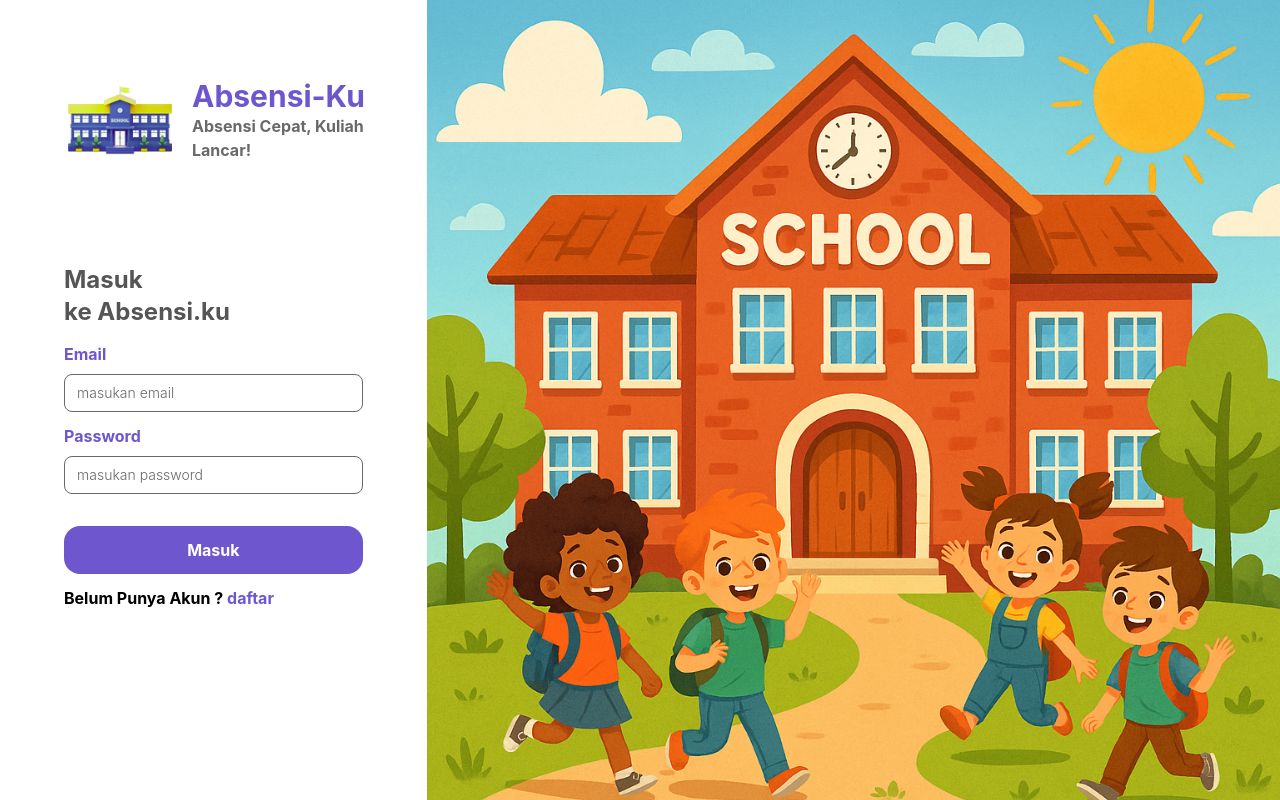
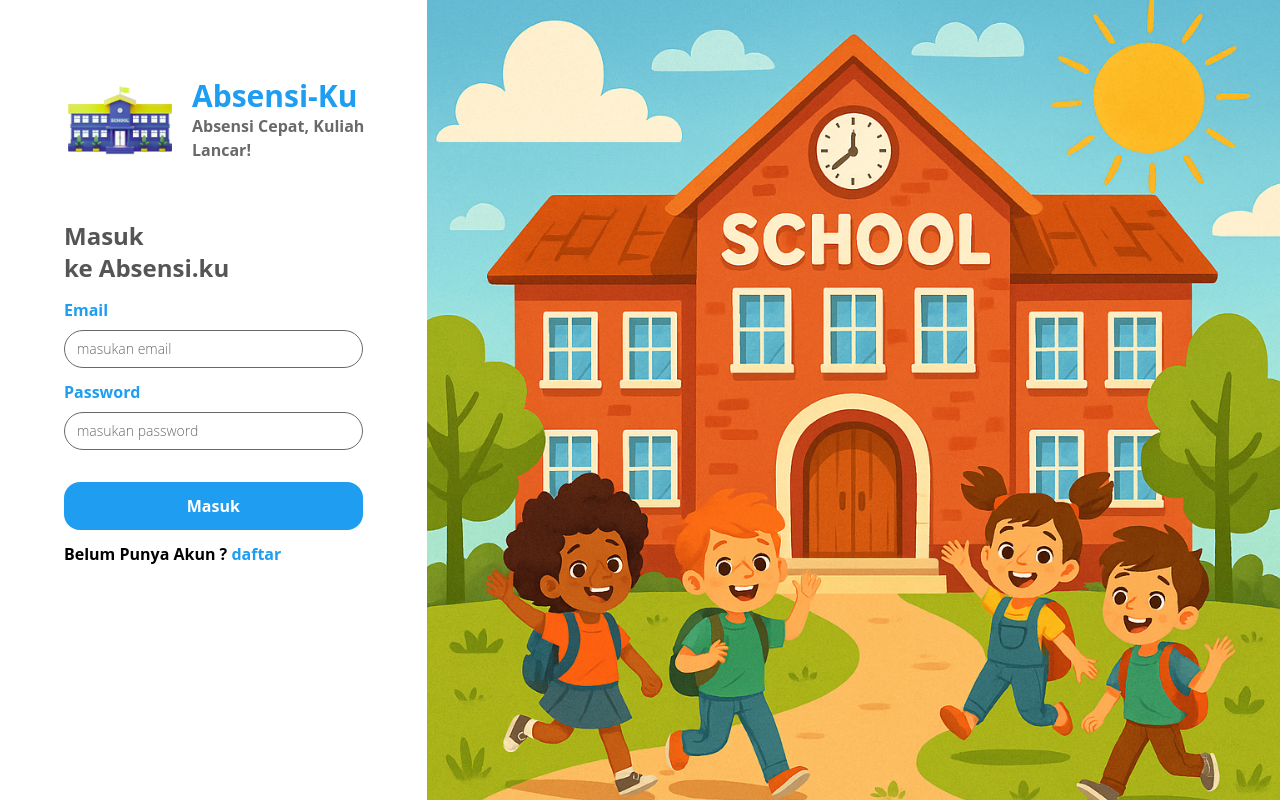
Before and after one commit to jiieea/Nextjs-absenceApp, a Next.js app: page /login in a window 1280 px wide. Built offline with nearby package versions, Linux system fonts and the light colour scheme.

Commit message:
update : user limit login attempt

```diff
--- a/src/app/dashboard/page.tsx
+++ b/src/app/dashboard/page.tsx
@@ -117,9 +117,9 @@ const Dashboard = () => {
       <div className="flex flex-col md:flex-row gap-3.5 mt-4 space-y">
         {/* date input */}
         <div className="flex flex-col space-y-2">
-          <Label>Pilih Tanggal</Label>
+          <Label className='text-primary font-bold '>Pilih Tanggal</Label>
           <input type="date" placeholder='pilih tanggal'
-            className='border-1 border-secondary  rounded-xl border-opacity-25 p-1.5 placeholder: font-light  w-40 '
+            className='border-1 border-secondary  rounded-xl border-opacity-25 p-1.5 placeholder: font-light  w-40 outline-none   '
             max={today}
             value={selectedDate}
             onChange={(e) => setSelectedDate(e.target.value)}
@@ -127,7 +127,7 @@ const Dashboard = () => {
         </div>
 
         <div className="flex flex-col space-y-2">
-          <Label>Pilih Kelas</Label>
+          <Label className='text-primary font-bold '>Pilih Kelas</Label>
           <Select value={selectedGrade} onValueChange={handleGradeChanges} disabled={!selectedDate}>
             <SelectTrigger className="w-[180px]">
               <SelectValue placeholder="Pilih Kelas" />
--- a/src/app/globals.css
+++ b/src/app/globals.css
@@ -75,6 +75,7 @@ body {
   animation: rotate4 2s linear infinite;
 }
 
+
 .loader {
   fill: none;
   stroke:  var(--secondary);
@@ -108,97 +109,99 @@ body {
 }
 
 :root {
-  --background: oklch(0.9730 0.0133 286.1503);
-  --foreground: oklch(0.3015 0.0572 282.4176);
-  --card: oklch(1.0000 0 0);
-  --card-foreground: oklch(0.3015 0.0572 282.4176);
+  --background: oklch(1.0000 0 0);
+  --foreground: oklch(0.1884 0.0128 248.5103);
+  --card: oklch(0.9784 0.0011 197.1387);
+  --card-foreground: oklch(0.1884 0.0128 248.5103);
   --popover: oklch(1.0000 0 0);
-  --popover-foreground: oklch(0.3015 0.0572 282.4176);
-  --primary: oklch(0.5417 0.1790 288.0332);
+  --popover-foreground: oklch(0.1884 0.0128 248.5103);
+  --primary: oklch(0.6723 0.1606 244.9955);
   --primary-foreground: oklch(1.0000 0 0);
-  --secondary: oklch(0.9174 0.0435 292.6901);
-  --secondary-foreground: oklch(0.4143 0.1039 288.1742);
-  --muted: oklch(0.9580 0.0133 286.1454);
-  --muted-foreground: oklch(0.5426 0.0465 284.7435);
-  --accent: oklch(0.9221 0.0373 262.1410);
-  --accent-foreground: oklch(0.3015 0.0572 282.4176);
-  --destructive: oklch(0.6861 0.2061 14.9941);
+  --secondary: oklch(0.1884 0.0128 248.5103);
+  --secondary-foreground: oklch(1.0000 0 0);
+  --muted: oklch(0.9222 0.0013 286.3737);
+  --muted-foreground: oklch(0.1884 0.0128 248.5103);
+  --accent: oklch(0.9392 0.0166 250.8453);
+  --accent-foreground: oklch(0.6723 0.1606 244.9955);
+  --destructive: oklch(0.6188 0.2376 25.7658);
   --destructive-foreground: oklch(1.0000 0 0);
-  --border: oklch(0.9115 0.0216 285.9625);
-  --input: oklch(0.9115 0.0216 285.9625);
-  --ring: oklch(0.5417 0.1790 288.0332);
-  --chart-1: oklch(0.5417 0.1790 288.0332);
-  --chart-2: oklch(0.7042 0.1602 288.9880);
-  --chart-3: oklch(0.5679 0.2113 276.7065);
-  --chart-4: oklch(0.6356 0.1922 281.8054);
-  --chart-5: oklch(0.4509 0.1758 279.3838);
-  --sidebar: oklch(0.9580 0.0133 286.1454);
-  --sidebar-foreground: oklch(0.3015 0.0572 282.4176);
-  --sidebar-primary: oklch(0.5417 0.1790 288.0332);
+  --border: oklch(0.9317 0.0118 231.6594);
+  --input: oklch(0.9809 0.0025 228.7836);
+  --ring: oklch(0.6818 0.1584 243.3540);
+  --chart-1: oklch(0.6723 0.1606 244.9955);
+  --chart-2: oklch(0.6907 0.1554 160.3454);
+  --chart-3: oklch(0.8214 0.1600 82.5337);
+  --chart-4: oklch(0.7064 0.1822 151.7125);
+  --chart-5: oklch(0.5919 0.2186 10.5826);
+  --sidebar: oklch(0.9784 0.0011 197.1387);
+  --sidebar-foreground: oklch(0.1884 0.0128 248.5103);
+  --sidebar-primary: oklch(0.6723 0.1606 244.9955);
   --sidebar-primary-foreground: oklch(1.0000 0 0);
-  --sidebar-accent: oklch(0.9221 0.0373 262.1410);
-  --sidebar-accent-foreground: oklch(0.3015 0.0572 282.4176);
-  --sidebar-border: oklch(0.9115 0.0216 285.9625);
-  --sidebar-ring: oklch(0.5417 0.1790 288.0332);
-  --font-sans: Inter, sans-serif;
+  --sidebar-accent: oklch(0.9392 0.0166 250.8453);
+  --sidebar-accent-foreground: oklch(0.6723 0.1606 244.9955);
+  --sidebar-border: oklch(0.9271 0.0101 238.5177);
+  --sidebar-ring: oklch(0.6818 0.1584 243.3540);
+  --font-sans: Open Sans, sans-serif;
   --font-serif: Georgia, serif;
-  --font-mono: JetBrains Mono, monospace;
-  --radius: 0.5rem;
-  --shadow-2xs: 0px 4px 10px 0px hsl(240 30% 25% / 0.06);
-  --shadow-xs: 0px 4px 10px 0px hsl(240 30% 25% / 0.06);
-  --shadow-sm: 0px 4px 10px 0px hsl(240 30% 25% / 0.12), 0px 1px 2px -1px hsl(240 30% 25% / 0.12);
-  --shadow: 0px 4px 10px 0px hsl(240 30% 25% / 0.12), 0px 1px 2px -1px hsl(240 30% 25% / 0.12);
-  --shadow-md: 0px 4px 10px 0px hsl(240 30% 25% / 0.12), 0px 2px 4px -1px hsl(240 30% 25% / 0.12);
-  --shadow-lg: 0px 4px 10px 0px hsl(240 30% 25% / 0.12), 0px 4px 6px -1px hsl(240 30% 25% / 0.12);
-  --shadow-xl: 0px 4px 10px 0px hsl(240 30% 25% / 0.12), 0px 8px 10px -1px hsl(240 30% 25% / 0.12);
-  --shadow-2xl: 0px 4px 10px 0px hsl(240 30% 25% / 0.30);
+  --font-mono: Menlo, monospace;
+  --radius: 1.3rem;
+  --shadow-2xs: 0px 2px 0px 0px hsl(202.8169 89.1213% 53.1373% / 0.00);
+  --shadow-xs: 0px 2px 0px 0px hsl(202.8169 89.1213% 53.1373% / 0.00);
+  --shadow-sm: 0px 2px 0px 0px hsl(202.8169 89.1213% 53.1373% / 0.00), 0px 1px 2px -1px hsl(202.8169 89.1213% 53.1373% / 0.00);
+  --shadow: 0px 2px 0px 0px hsl(202.8169 89.1213% 53.1373% / 0.00), 0px 1px 2px -1px hsl(202.8169 89.1213% 53.1373% / 0.00);
+  --shadow-md: 0px 2px 0px 0px hsl(202.8169 89.1213% 53.1373% / 0.00), 0px 2px 4px -1px hsl(202.8169 89.1213% 53.1373% / 0.00);
+  --shadow-lg: 0px 2px 0px 0px hsl(202.8169 89.1213% 53.1373% / 0.00), 0px 4px 6px -1px hsl(202.8169 89.1213% 53.1373% / 0.00);
+  --shadow-xl: 0px 2px 0px 0px hsl(202.8169 89.1213% 53.1373% / 0.00), 0px 8px 10px -1px hsl(202.8169 89.1213% 53.1373% / 0.00);
+  --shadow-2xl: 0px 2px 0px 0px hsl(202.8169 89.1213% 53.1373% / 0.00);
+  --tracking-normal: 0em;
+  --spacing: 0.25rem;
 }
 
 .dark {
-  --background: oklch(0.1743 0.0227 283.7998);
-  --foreground: oklch(0.9185 0.0257 285.8834);
-  --card: oklch(0.2284 0.0384 282.9324);
-  --card-foreground: oklch(0.9185 0.0257 285.8834);
-  --popover: oklch(0.2284 0.0384 282.9324);
-  --popover-foreground: oklch(0.9185 0.0257 285.8834);
-  --primary: oklch(0.7162 0.1597 290.3962);
-  --primary-foreground: oklch(0.1743 0.0227 283.7998);
-  --secondary: oklch(0.3139 0.0736 283.4591);
-  --secondary-foreground: oklch(0.8367 0.0849 285.9111);
-  --muted: oklch(0.2710 0.0621 281.4377);
-  --muted-foreground: oklch(0.7166 0.0462 285.1741);
-  --accent: oklch(0.3354 0.0828 280.9705);
-  --accent-foreground: oklch(0.9185 0.0257 285.8834);
-  --destructive: oklch(0.6861 0.2061 14.9941);
+  --background: oklch(0 0 0);
+  --foreground: oklch(0.9328 0.0025 228.7857);
+  --card: oklch(0.2097 0.0080 274.5332);
+  --card-foreground: oklch(0.8853 0 0);
+  --popover: oklch(0 0 0);
+  --popover-foreground: oklch(0.9328 0.0025 228.7857);
+  --primary: oklch(0.6692 0.1607 245.0110);
+  --primary-foreground: oklch(1.0000 0 0);
+  --secondary: oklch(0.9622 0.0035 219.5331);
+  --secondary-foreground: oklch(0.1884 0.0128 248.5103);
+  --muted: oklch(0.2090 0 0);
+  --muted-foreground: oklch(0.5637 0.0078 247.9662);
+  --accent: oklch(0.1928 0.0331 242.5459);
+  --accent-foreground: oklch(0.6692 0.1607 245.0110);
+  --destructive: oklch(0.6188 0.2376 25.7658);
   --destructive-foreground: oklch(1.0000 0 0);
-  --border: oklch(0.3261 0.0597 282.5832);
-  --input: oklch(0.3261 0.0597 282.5832);
-  --ring: oklch(0.7162 0.1597 290.3962);
-  --chart-1: oklch(0.7162 0.1597 290.3962);
-  --chart-2: oklch(0.6382 0.1047 274.9117);
-  --chart-3: oklch(0.7482 0.1235 244.7492);
-  --chart-4: oklch(0.7124 0.0977 186.6761);
-  --chart-5: oklch(0.7546 0.1831 346.8124);
-  --sidebar: oklch(0.2284 0.0384 282.9324);
-  --sidebar-foreground: oklch(0.9185 0.0257 285.8834);
-  --sidebar-primary: oklch(0.7162 0.1597 290.3962);
-  --sidebar-primary-foreground: oklch(0.1743 0.0227 283.7998);
-  --sidebar-accent: oklch(0.3354 0.0828 280.9705);
-  --sidebar-accent-foreground: oklch(0.9185 0.0257 285.8834);
-  --sidebar-border: oklch(0.3261 0.0597 282.5832);
-  --sidebar-ring: oklch(0.7162 0.1597 290.3962);
-  --font-sans: Inter, sans-serif;
+  --border: oklch(0.2674 0.0047 248.0045);
+  --input: oklch(0.3020 0.0288 244.8244);
+  --ring: oklch(0.6818 0.1584 243.3540);
+  --chart-1: oklch(0.6723 0.1606 244.9955);
+  --chart-2: oklch(0.6907 0.1554 160.3454);
+  --chart-3: oklch(0.8214 0.1600 82.5337);
+  --chart-4: oklch(0.7064 0.1822 151.7125);
+  --chart-5: oklch(0.5919 0.2186 10.5826);
+  --sidebar: oklch(0.2097 0.0080 274.5332);
+  --sidebar-foreground: oklch(0.8853 0 0);
+  --sidebar-primary: oklch(0.6818 0.1584 243.3540);
+  --sidebar-primary-foreground: oklch(1.0000 0 0);
+  --sidebar-accent: oklch(0.1928 0.0331 242.5459);
+  --sidebar-accent-foreground: oklch(0.6692 0.1607 245.0110);
+  --sidebar-border: oklch(0.3795 0.0220 240.5943);
+  --sidebar-ring: oklch(0.6818 0.1584 243.3540);
+  --font-sans: Open Sans, sans-serif;
   --font-serif: Georgia, serif;
-  --font-mono: JetBrains Mono, monospace;
-  --radius: 0.5rem;
-  --shadow-2xs: 0px 4px 10px 0px hsl(240 30% 25% / 0.06);
-  --shadow-xs: 0px 4px 10px 0px hsl(240 30% 25% / 0.06);
-  --shadow-sm: 0px 4px 10px 0px hsl(240 30% 25% / 0.12), 0px 1px 2px -1px hsl(240 30% 25% / 0.12);
-  --shadow: 0px 4px 10px 0px hsl(240 30% 25% / 0.12), 0px 1px 2px -1px hsl(240 30% 25% / 0.12);
-  --shadow-md: 0px 4px 10px 0px hsl(240 30% 25% / 0.12), 0px 2px 4px -1px hsl(240 30% 25% / 0.12);
-  --shadow-lg: 0px 4px 10px 0px hsl(240 30% 25% / 0.12), 0px 4px 6px -1px hsl(240 30% 25% / 0.12);
-  --shadow-xl: 0px 4px 10px 0px hsl(240 30% 25% / 0.12), 0px 8px 10px -1px hsl(240 30% 25% / 0.12);
-  --shadow-2xl: 0px 4px 10px 0px hsl(240 30% 25% / 0.30);
+  --font-mono: Menlo, monospace;
+  --radius: 1.3rem;
+  --shadow-2xs: 0px 2px 0px 0px hsl(202.8169 89.1213% 53.1373% / 0.00);
+  --shadow-xs: 0px 2px 0px 0px hsl(202.8169 89.1213% 53.1373% / 0.00);
+  --shadow-sm: 0px 2px 0px 0px hsl(202.8169 89.1213% 53.1373% / 0.00), 0px 1px 2px -1px hsl(202.8169 89.1213% 53.1373% / 0.00);
+  --shadow: 0px 2px 0px 0px hsl(202.8169 89.1213% 53.1373% / 0.00), 0px 1px 2px -1px hsl(202.8169 89.1213% 53.1373% / 0.00);
+  --shadow-md: 0px 2px 0px 0px hsl(202.8169 89.1213% 53.1373% / 0.00), 0px 2px 4px -1px hsl(202.8169 89.1213% 53.1373% / 0.00);
+  --shadow-lg: 0px 2px 0px 0px hsl(202.8169 89.1213% 53.1373% / 0.00), 0px 4px 6px -1px hsl(202.8169 89.1213% 53.1373% / 0.00);
+  --shadow-xl: 0px 2px 0px 0px hsl(202.8169 89.1213% 53.1373% / 0.00), 0px 8px 10px -1px hsl(202.8169 89.1213% 53.1373% / 0.00);
+  --shadow-2xl: 0px 2px 0px 0px hsl(202.8169 89.1213% 53.1373% / 0.00);
 }
 
 @theme inline {
--- a/src/app/layout.tsx
+++ b/src/app/layout.tsx
@@ -18,6 +18,7 @@ export default function RootLayout({
 }>) {
   return (
     <html lang="en">
+      <link rel="icon" href="/favicon.png" />
         <Wrapper >{children }</Wrapper>
     </html>
   );
--- a/src/app/login/page.tsx
+++ b/src/app/login/page.tsx
@@ -2,7 +2,7 @@
 "use client"
 import Image from 'next/image'
 import Link from 'next/link'
-import React, { useState } from 'react'
+import React, { useEffect, useState } from 'react'
 import { Logo } from '../_assets/icons'
 import { Banner1 } from '../_assets/images'
 import { signInWithEmailAndPassword } from 'firebase/auth'
@@ -17,11 +17,26 @@ import { Toaster } from '@/components/ui/sonner'
 
 const LoginPage = () => {
   const router = useRouter();
-  const [ failed , setFailed ] = useState(0);
+  const [failed, setFailed] = useState(0);
   const [email, setEmail] = useState("");
   const [password, setPassword] = useState("");
   const [loading, setLoading] = useState(false);
   const [error, setError] = useState("");
+  // limit user login 3 times
+  const [isLocked, setIsLocked] = useState(false);
+  const [lockoutTime, setLockoutTime] = useState(0);
+
+  useEffect(() => {
+    if (failed >= 3) {
+      setIsLocked(true);
+      // set lockout time to 5 minutes
+      setLockoutTime(Date.now() + 1000 * 60 * 5);
+    }
+    if (isLocked && Date.now() < lockoutTime) {
+      const remainingTime = Math.ceil((lockoutTime - Date.now()) / (1000 * 60));
+      setError(`Terlalu banyak percobaan login. Silakan coba lagi dalam ${remainingTime} menit.`);
+    }
+  }, [failed, isLocked, lockoutTime]);
 
 
   const handleLogin = async (event: React.FormEvent) => {
@@ -39,16 +54,19 @@ const LoginPage = () => {
       toast.success("Berhasil Login")
     } catch (e: any) {
       const err = errorMsg(e.message);
-      if(err && err[1])
+      if (err && err[1])
         setError(err[1]);
       setFailed(failed + 1);
     } finally {
       setLoading(false);
     }
+
+
+
   }
   return (
     <div className='w-screen h-screen flex justify-between '>
-    <div className='w-2/6 flex flex-col h-full p-16 gap-16 md:gap-1  lg:space-y-4 '>
+      <div className='w-2/6 flex flex-col h-full p-16 gap-16 md:gap-1  lg:space-y-4 2xl:space-y-6'>
         <div className='flex items-center  gap-4 md:w-xs'>
           <Image src={Logo} alt='logo' className='lg:w-28 md:w-20' />
           <div className="flex-col">
@@ -57,7 +75,7 @@ const LoginPage = () => {
           </div>
         </div>
         {/* form input  */}
-      <form onSubmit={handleLogin} className='lg:mt-16 md:mt-10 '>
+        <form onSubmit={handleLogin} className=' mt-5 2xl:mt-16 '>
           <div className='xl:mb-3.5 md:mb-1'>
             <h1 className='font-bold lg:text-2xl mt-3 text-pseudo-disable md:mt-1 '>Masuk <br /> ke Absensi.ku</h1>
           </div>
@@ -89,7 +107,8 @@ const LoginPage = () => {
           <div className="flex flex-col gap-2 ">
             <button
               className={
-              failed >= 2 ? "cursor-not-allowed bg-primary rounded-2xl lg:py-3 lg:px-4  lg:mt-5 text-white font-bold  md:mt-0.5 md:py-3 md:px-2" : 'bg-primary rounded-2xl lg:py-3 lg:px-4  lg:mt-5 text-white font-bold  md:mt-0.5 md:py-3 md:px-2 cursor-pointer'
+                failed >= 3 ? " cursor-not-allowed bg-primary rounded-2xl lg:py-3 lg:px-4  lg:mt-5 text-white font-bold  md:mt-0.5 md:py-3 md:px-2"
+                : 'bg-primary rounded-2xl lg:py-3 lg:px-4  lg:mt-5 text-white font-bold  md:mt-0.5 md:py-3 md:px-2 cursor-pointer'
               }
               type='submit'
             >
@@ -104,10 +123,10 @@ const LoginPage = () => {
           </div>
           <h3 className=' mt-3 ' >Belum Punya Akun ? <Link href="/register" className='text-primary font-bold'>daftar</Link></h3>
         </form>
-<Toaster richColors position='top-center'/>
+        <Toaster richColors position='top-center' />
       </div>
       {/* image banner */}
-    <Image src={Banner1 } alt='signup-banner' width={1500} className='h-full object-cover md:w-2/3' />
+      <Image src={Banner1} alt='signup-banner' width={1500} className='h-full object-cover md:w-2/3' />
     </div>
   )
 }
```
Also changed, not shown: src/app/_components/molecule/sidebar/Sidebar.tsx (+4 -4 lines), public/favicon.png (added). Lines whose indentation alone changed are shown as unchanged.
